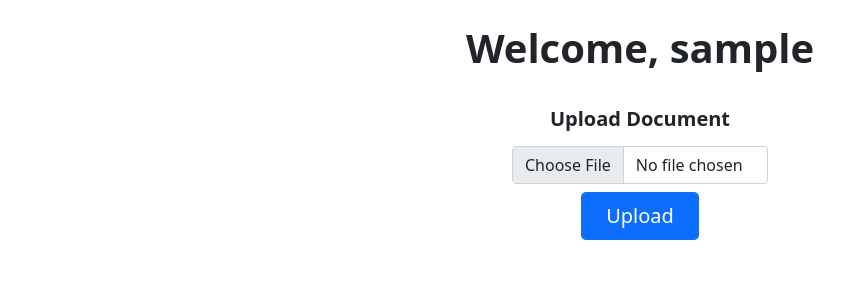
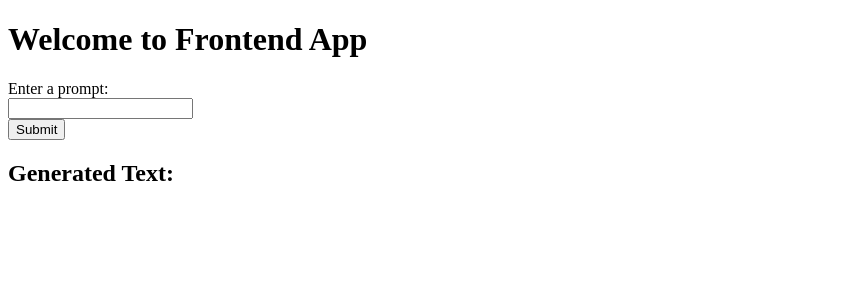
Before and after one commit to tarunchy/github-action-oidc-demo, a Flask app: page /home in a window 1280 px wide. Shown: the top 300 px of the page, without its empty margins (0-868 px from the left). Run offline with Flask 2, Linux system fonts and the light colour scheme; the visitor is signed in with stand-in values (Sample User, id 1); some libraries are stand-ins or nearby versions.

Commit message:
#1 redesigned the code

```diff
--- a/az-serverless-backend-app/app.py
+++ b/az-serverless-backend-app/app.py
@@ -1,5 +1,7 @@
 import os
-from flask import (Flask, redirect, render_template, request, send_from_directory, url_for, session)
+from flask import (Flask, redirect, render_template, request, jsonify, send_from_directory, url_for, session)
+import openai
+
 
 app = Flask(__name__)
 app.secret_key = 'your secret key'
@@ -8,46 +10,16 @@ app.secret_key = 'your secret key'
 def index():
     return render_template('index.html')
 
-@app.route('/favicon.ico')
-def favicon():
-    return send_from_directory(os.path.join(app.root_path, 'static'),
-                               'favicon.ico', mimetype='image/vnd.microsoft.icon')
+@app.route('/generate', methods=['POST'])
+def generate():
+    prompt = request.json.get('prompt')
+    response = openai.Completion.create(
+        engine="text-davinci-002",
+        prompt=prompt,
+        max_tokens=60
+    )
+    return jsonify({'response': response.choices[0].text.strip()})
 
-@app.route('/login', methods=['POST'])
-def login():
-    username = request.form.get('username')
-    password = request.form.get('password')
-
-    # Here we hardcode the username and password. In a real application, you would validate against a database
-    if username == 'devops' and password == 'tarun':
-        session['username'] = username
-        return redirect(url_for('home'))
-    else:
-        return redirect(url_for('index'))
-
-@app.route('/home')
-def home():
-    if 'username' in session:
-        return render_template('hello.html', username=session['username'])
-    else:
-        return redirect(url_for('index'))
-
-@app.route('/upload', methods=['POST'])
-def upload():
-    if 'username' not in session:
-        return redirect(url_for('index'))
-
-    file = request.files.get('file')
-
-    if file:
-        filename = file.filename
-
-        # Here we just save the file to the filesystem. You can process the file as needed
-        file.save(os.path.join('uploads', filename))
-
-        return 'File uploaded successfully'
-    else:
-        return redirect(url_for('home'))
 
 if __name__ == '__main__':
    app.run()
--- a/az-serverless-backend-app/requirements.txt
+++ b/az-serverless-backend-app/requirements.txt
@@ -1,2 +1,4 @@
 Flask==2.0.2
 gunicorn
+requests
+openai
--- a/az-serverless-frontend-app/app.py
+++ b/az-serverless-frontend-app/app.py
@@ -25,6 +25,13 @@ def login():
     else:
         return redirect(url_for('index'))
 
+@app.route('/prompt', methods=['POST'])
+def prompt():
+    backend_url = 'csapi-app-2.azurewebsites.net'
+    prompt = request.form.get('prompt')
+    response = requests.post(f'{backend_url}/generate', json={'prompt': prompt})
+    return jsonify(response.json())
+
 @app.route('/home')
 def home():
     if 'username' in session:
--- a/az-serverless-frontend-app/requirements.txt
+++ b/az-serverless-frontend-app/requirements.txt
@@ -1,2 +1,4 @@
 Flask==2.0.2
 gunicorn
+requests
+openai
--- a/az-serverless-frontend-app/templates/hello.html
+++ b/az-serverless-frontend-app/templates/hello.html
@@ -1,26 +1,29 @@
 <!doctype html>
+<html>
 <head>
-    <title>Home Page</title>
-    <link rel="stylesheet" href="{{ url_for('static', filename='bootstrap/css/bootstrap.min.css') }}">
-    <link rel="shortcut icon" href="{{ url_for('static', filename='favicon.ico') }}">
+    <title>Frontend App</title>
+    <script src="https://ajax.googleapis.com/ajax/libs/jquery/3.5.1/jquery.min.js"></script>
 </head>
-<html>
-   <body>
-     <main>
-        <div class="px-4 py-3 my-2 text-center">
-            <h1 class="display-6 fw-bold">Welcome, {{username}}</h1>
-        </div>
-        <form method="post" action="{{url_for('upload')}}" enctype="multipart/form-data">
-            <div class="col-md-6 mx-auto text-center">
-                <label for="file" class="form-label fw-bold fs-5">Upload Document</label>
-                <div class="d-grid gap-2 d-sm-flex justify-content-sm-center align-items-center my-1">
-                    <input type="file" class="form-control" id="file" name="file" style="max-width: 256px;">
-                </div>
-                <div class="d-grid gap-2 d-sm-flex justify-content-sm-center my-2">
-                  <button type="submit" class="btn btn-primary btn-lg px-4 gap-3">Upload</button>
-                </div>
-            </div>
-        </form>
-     </main>
-   </body>
+<body>
+    <h1>Welcome to Frontend App</h1>
+
+    <form id="prompt-form">
+        <label for="prompt">Enter a prompt:</label><br>
+        <input type="text" id="prompt" name="prompt"><br>
+        <input type="submit" value="Submit">
+    </form>
+
+    <h2>Generated Text:</h2>
+    <p id="response"></p>
+
+    <script>
+        $("#prompt-form").submit(function(e) {
+            e.preventDefault();
+            $.post("/prompt", $(this).serialize())
+                .done(function(data) {
+                    $("#response").text(data.response);
+                });
+        });
+    </script>
+</body>
 </html>
```
